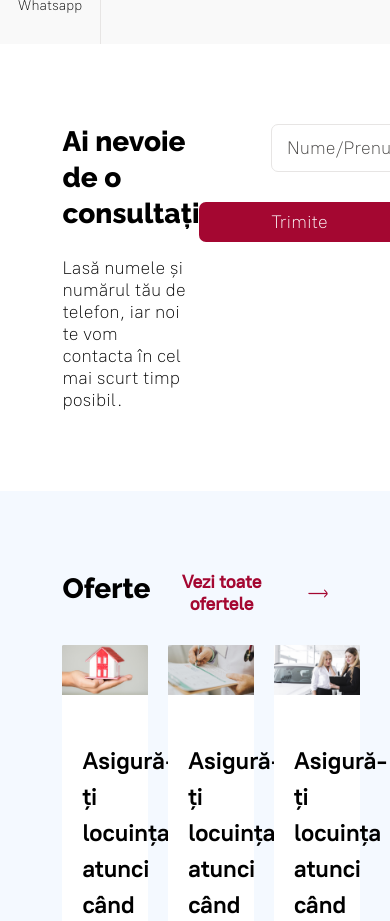
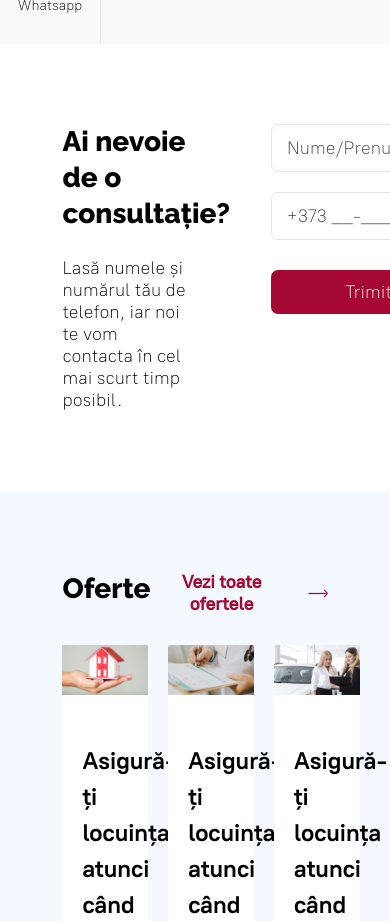
Before and after one commit to dianagatcan/minicode, a React (Create React App) app: page / in a window 390 px wide. Shown: the part 800-1721 px from the top of the page. Built offline with nearby package versions, Linux system fonts and the light colour scheme; data requests are answered from the project's data file.

Commit message:
restyle form

```diff
--- a/src/styles/components/Social.scss
+++ b/src/styles/components/Social.scss
@@ -10,14 +10,19 @@
     form {
       display: flex;
       flex-direction: column;
-      width: 33vw;
+      align-self: flex-end;
     }
     button {
       @include colored-button($background: $burgundy);
       color: $white;
       align-self: flex-end;
       padding: 9px 72px;
-      border: none;
+      border: 2px solid $burgundy;
+      &:hover {
+        border: 2px solid $burgundy;
+        color: $burgundy;
+        background-color: $white;
+      }
     }
   }
   &__news {
@@ -31,6 +36,7 @@
     display: flex;
     gap: 20px;
     padding-bottom: 30px;
+    width: 33vw;
     input {
       font-family: "PT Root light";
       font-size: 18px;
@@ -73,3 +79,9 @@
   display: flex;
   gap: 20px;
 }
+
+@media only screen and (max-width: 1200px) {
+  .form__input {
+    flex-wrap: wrap;
+  }
+}
```
Also changed, not shown: css/Social.css (+1 -1 lines).
